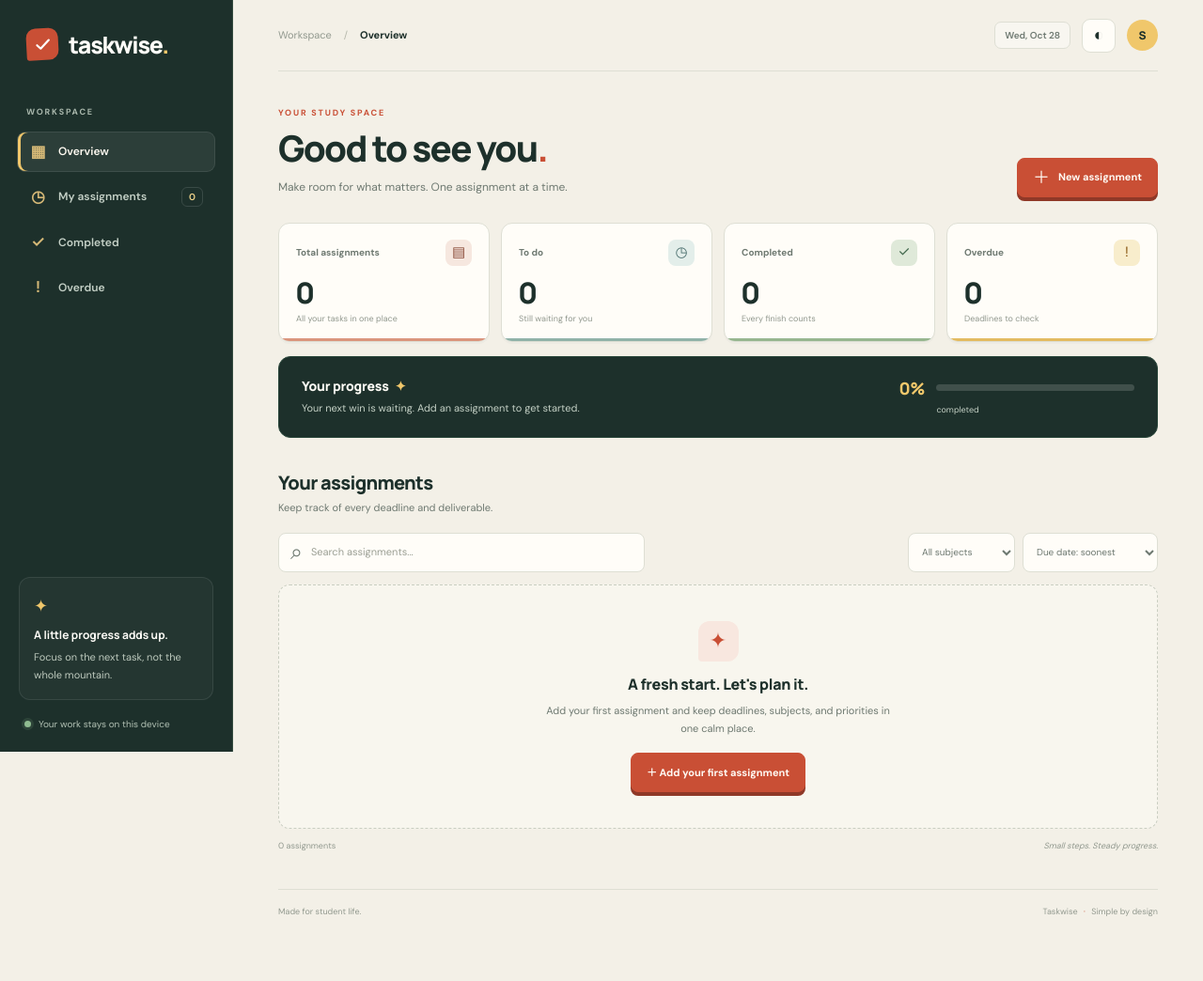
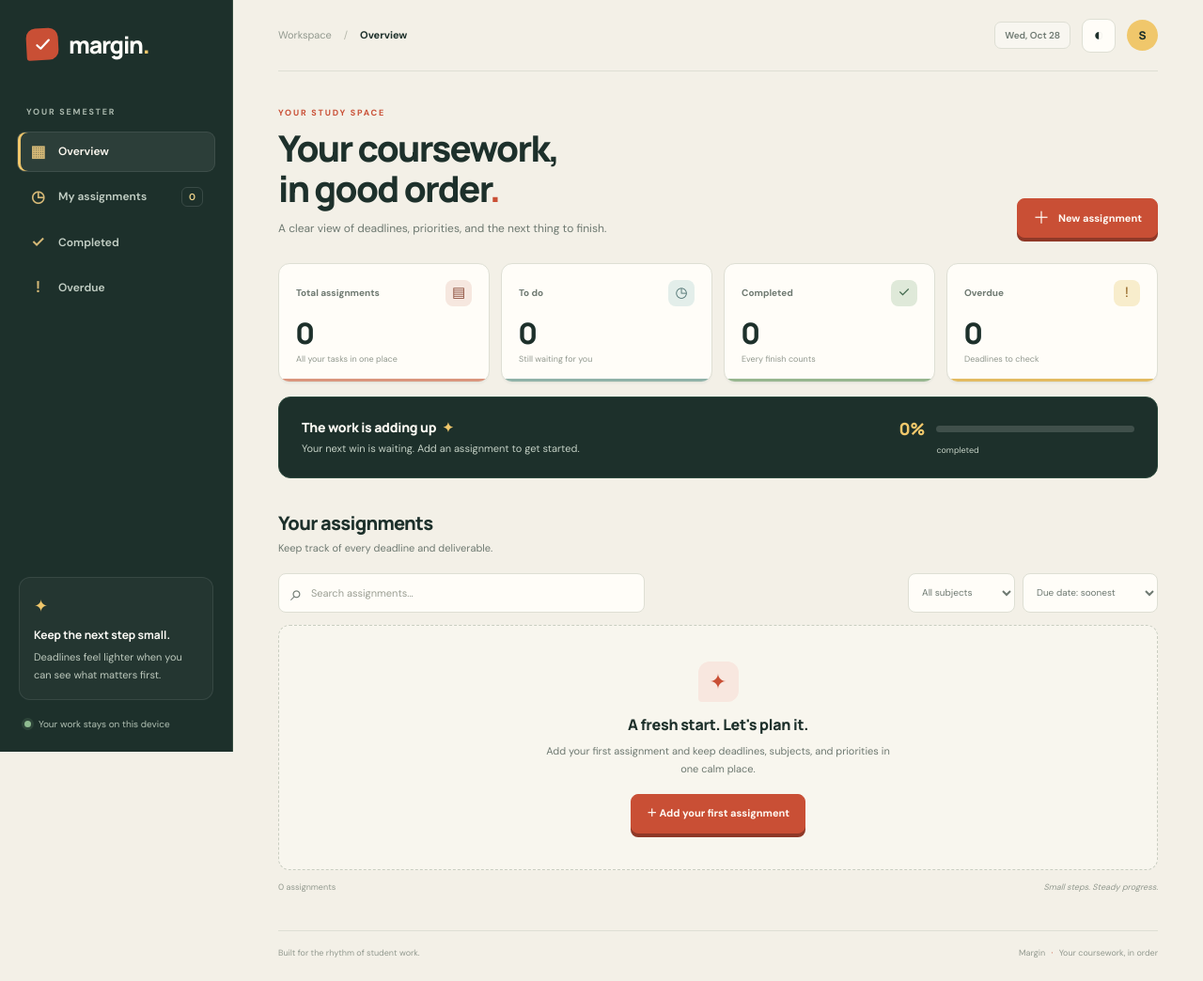
Before and after one commit to Patu-art/student-assignment-manager, a plain HTML site: page index.html in a window 1280 px wide. Shown: the whole page at 94% size. Before the commit the page ends 1001 px from the top, so only its background shows below. Drawn offline with Linux system fonts and the light colour scheme.

Commit message:
Refine Margin identity and student-focused interface copy

```diff
--- a/index.html
+++ b/index.html
@@ -4,8 +4,8 @@
   <meta charset="utf-8">
   <meta name="viewport" content="width=device-width, initial-scale=1">
   <meta name="theme-color" content="#f7f8fc">
-  <meta name="description" content="A calm, simple dashboard to organize assignments, deadlines, and study priorities.">
-  <title>Taskwise — Student Assignment Manager</title>
+  <meta name="description" content="A thoughtful, local-first workspace for student assignments, due dates, and coursework priorities.">
+  <title>Margin — Student Assignment Manager</title>
   <link rel="preconnect" href="https://fonts.googleapis.com">
   <link rel="preconnect" href="https://fonts.gstatic.com" crossorigin>
   <link href="https://fonts.googleapis.com/css2?family=DM+Sans:wght@400;500;600;700&family=Manrope:wght@400;500;600;700;800&display=swap" rel="stylesheet">
@@ -17,9 +17,9 @@
     <aside class="sidebar" id="sidebar">
       <a class="brand" href="./" aria-label="Taskwise home">
         <span class="brand-mark"><svg viewBox="0 0 24 24" aria-hidden="true"><path d="m5 12.5 4.2 4.2L19.5 6.8"/></svg></span>
-        <span>taskwise<span class="brand-dot">.</span></span>
+        <span>margin<span class="brand-dot">.</span></span>
       </a>
-      <div class="workspace-label">WORKSPACE</div>
+      <div class="workspace-label">YOUR SEMESTER</div>
       <nav class="main-nav" aria-label="Main navigation">
         <button class="nav-link active" data-view="all" type="button"><span class="nav-icon">▦</span> Overview</button>
         <button class="nav-link" data-view="pending" type="button"><span class="nav-icon">◷</span> My assignments <span class="nav-count" id="nav-pending">0</span></button>
@@ -29,8 +29,8 @@
       <div class="sidebar-bottom">
         <div class="sidebar-tip">
           <span class="tip-spark">✦</span>
-          <p class="tip-title">A little progress adds up.</p>
-          <p class="tip-copy">Focus on the next task, not the whole mountain.</p>
+          <p class="tip-title">Keep the next step small.</p>
+          <p class="tip-copy">Deadlines feel lighter when you can see what matters first.</p>
         </div>
         <div class="sidebar-foot"><span class="status-dot"></span> Your work stays on this device</div>
       </div>
@@ -49,9 +49,9 @@
 
       <section class="page-heading">
         <div>
-          <p class="eyebrow" id="greeting">YOUR STUDY SPACE</p>
-          <h1 id="page-title">Good to see you<span class="heading-period">.</span></h1>
-          <p class="page-subtitle" id="page-subtitle">Make room for what matters. One assignment at a time.</p>
+          <p class="eyebrow" id="greeting">YOUR COURSEWORK DESK</p>
+          <h1 id="page-title">Your coursework,<br> in good order<span class="heading-period">.</span></h1>
+          <p class="page-subtitle" id="page-subtitle">A clear view of deadlines, priorities, and the next thing to finish.</p>
         </div>
         <button class="primary-button" id="add-assignment" type="button"><span class="plus">＋</span> New assignment</button>
       </section>
@@ -85,7 +85,7 @@
 
       <section class="progress-panel">
         <div class="progress-copy">
-          <div class="progress-title">Your progress <span class="progress-emoji">✦</span></div>
+          <div class="progress-title">The work is adding up <span class="progress-emoji">✦</span></div>
           <p id="progress-message">Your next win is waiting. Add an assignment to get started.</p>
         </div>
         <div class="progress-meter-wrap">
@@ -114,13 +114,13 @@
         <div class="list-footer"><span id="result-count">0 assignments</span><span class="keyboard-hint">Small steps. Steady progress.</span></div>
       </section>
 
-      <footer class="app-footer"><span>Made for student life.</span><span>Taskwise <span class="footer-dot">·</span> Simple by design</span></footer>
+      <footer class="app-footer"><span>Built for the rhythm of student work.</span><span>Margin <span class="footer-dot">·</span> Your coursework, in order</span></footer>
     </main>
   </div>
 
   <div class="modal-backdrop" id="modal-backdrop" hidden>
     <section class="modal" role="dialog" aria-modal="true" aria-labelledby="modal-title" aria-describedby="modal-description">
-      <div class="modal-header"><div><p class="eyebrow">STAY ON TOP OF IT</p><h2 id="modal-title">New assignment</h2><p id="modal-description">Add the details now. You can update them anytime.</p></div><button class="icon-button close-modal" id="close-modal" type="button" aria-label="Close dialog">×</button></div>
+      <div class="modal-header"><div><p class="eyebrow">MAKE A PLAN</p><h2 id="modal-title">New assignment</h2><p id="modal-description">Capture the deadline and decide what deserves attention first.</p></div><button class="icon-button close-modal" id="close-modal" type="button" aria-label="Close dialog">×</button></div>
       <form id="assignment-form">
         <input id="assignment-id" type="hidden">
         <label class="field-label" for="assignment-title">Assignment title <span>*</span></label>
```
